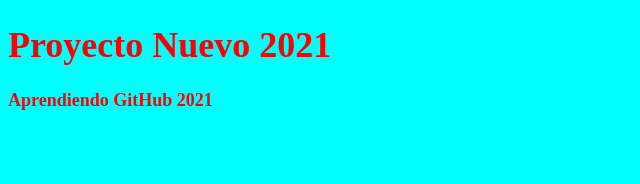
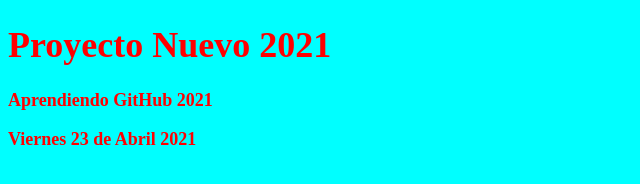
Before and after one commit to Angelamtj/PrimerProyecto, a plain HTML site: page index.html in a window 1280 px wide. Shown: the whole page, without its empty margins (0-640 px from the left). Drawn offline with Linux system fonts and the light colour scheme.

Commit message:
Update index.html

```diff
--- a/index.html
+++ b/index.html
@@ -10,6 +10,7 @@
 <body>
     <h1>Proyecto Nuevo 2021</h1>
     <p>Aprendiendo GitHub 2021</p>
+    <p>Viernes 23 de Abril 2021</p>
 
 </body>
 </html>
```
